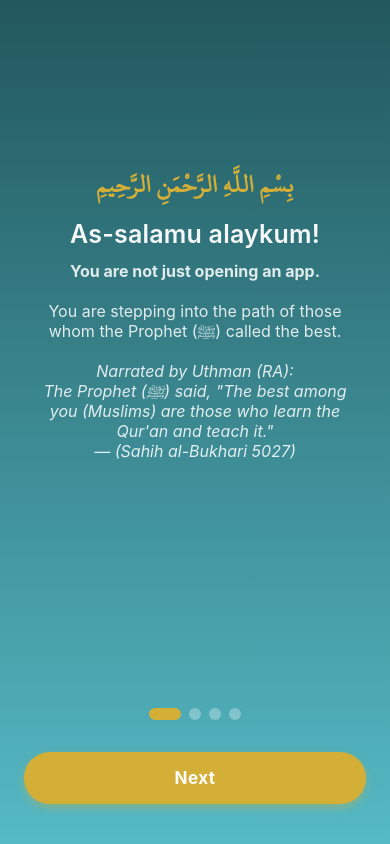
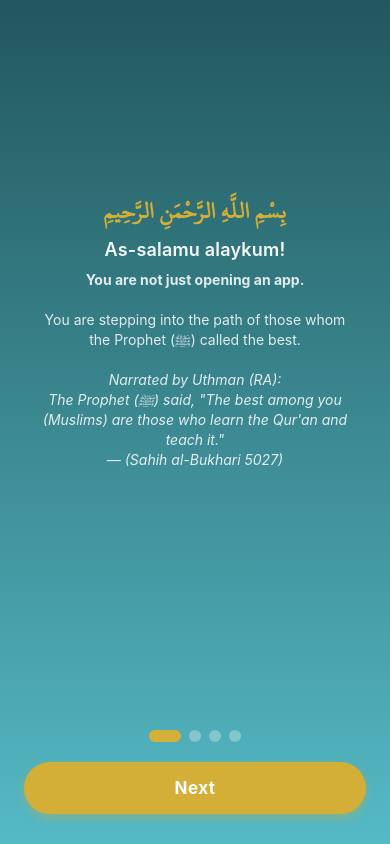
Before and after one commit to learning2codenowq/quranhifdhapp, a React Native app: screen /Onboarding in a window 390 px wide. Built offline with nearby package versions, Linux system fonts and the light colour scheme; what expo-notifications would draw is missing.

Commit message:
fixed spacing in onboarding

```diff
--- a/src/screens/OnboardingScreen.js
+++ b/src/screens/OnboardingScreen.js
@@ -135,10 +135,8 @@ export default function OnboardingScreen({ navigation }) {
   navigation.replace('Dashboard');
 
   // Schedule notifications AFTER navigation to prevent immediate triggers
-  setTimeout(async () => {
-    await NotificationService.scheduleNotifications(morningTimeObj, eveningTimeObj, selectedTarget);
-    console.log('📋 Notifications scheduled after onboarding completion');
-  }, 3000);
+  await NotificationService.scheduleNotifications(morningTimeObj, eveningTimeObj, selectedTarget);
+console.log('📋 Notifications scheduled for future times only');
 }
   };
 
@@ -444,36 +442,38 @@ const styles = StyleSheet.create({
 
   centeredContent: {
     flex: 1,
-    justifyContent: 'center',
+    justifyContent: 'center', // Changed from space-between to center
     alignItems: 'center',
     paddingHorizontal: 24,
-    paddingVertical: 20,
+    paddingVertical: 40, // Reduced from more
+    paddingTop: 20, // Much less top padding
   },
 
   headerSection: {
     alignItems: 'center',
-    marginBottom: 60,
+    marginBottom: 30, // Reduced from 60
     paddingHorizontal: 16,
+    marginTop: 0, // Remove extra top margin
   },
   title: {
-    fontSize: 26,
+    fontSize: 24, // Reduced from 26
     fontWeight: '800',
     color: 'white',
     textAlign: 'center',
-    marginBottom: 16,
+    marginBottom: 12, // Reduced from 16
     letterSpacing: 0.3,
-    lineHeight: 36,
+    lineHeight: 32, // Reduced from 36
   },
   subtitle: {
-    fontSize: 25,
+    fontSize: 18, // Reduced from 20
     fontWeight: '600',
     color: 'rgba(255, 255, 255, 0.95)',
     textAlign: 'center',
-    marginBottom: 12,
+    marginBottom: 10, // Reduced from 12
     letterSpacing: 0.2,
   },
   description: {
-    fontSize: 16,
+    fontSize: 14, // Reduced from 16
     color: 'rgba(255, 255, 255, 0.85)',
     textAlign: 'center',
     lineHeight: 20,
@@ -483,6 +483,7 @@ const styles = StyleSheet.create({
   dynamicContent: {
     alignItems: 'center',
     width: '100%',
+    flex: 0, // Don't let it expand
   },
 
   nameInput: {
@@ -507,27 +508,28 @@ const styles = StyleSheet.create({
   targetSelectionContainer: {
     width: '100%',
     alignItems: 'center',
+    marginBottom: 15, // Reduced spacing
   },
   targetGrid: {
     flexDirection: 'row',
     flexWrap: 'wrap',
     justifyContent: 'space-between',
     width: '90%',
-    marginBottom: 30,
+    marginBottom: 20, // Reduced from 30
   },
   targetItemContainer: {
     width: '48%',
     alignItems: 'center',
-    marginBottom: 16,
+    marginBottom: 12, // Reduced from 16
   },
   targetCard: {
     backgroundColor: 'rgba(255, 255, 255, 0.12)',
     borderRadius: 16,
     borderWidth: 2,
     borderColor: 'rgba(255, 255, 255, 0.25)',
-    padding: 20,
+    padding: 18, // Reduced from 20
     width: '100%',
-    height: 110,
+    height: 100, // Reduced from 110
     alignItems: 'center',
     justifyContent: 'center',
     position: 'relative',
@@ -547,14 +549,14 @@ const styles = StyleSheet.create({
     transform: [{ scale: 1.02 }],
   },
   targetNumber: {
-    fontSize: 32,
+    fontSize: 30, // Reduced from 32
     fontWeight: '800',
     color: 'white',
     marginBottom: 4,
     letterSpacing: -0.5,
   },
   targetLabel: {
-    fontSize: 12,
+    fontSize: 11, // Reduced from 12
     color: 'rgba(255, 255, 255, 0.9)',
     fontWeight: '500',
   },
@@ -562,10 +564,10 @@ const styles = StyleSheet.create({
     color: 'white',
   },
   recommendedBadge: {
-    fontSize: 8,
+    fontSize: 7, // Reduced from 8
     color: '#d4af37',
     fontWeight: '700',
-    marginTop: 8,
+    marginTop: 6, // Reduced from 8
     backgroundColor: 'rgba(212, 175, 55, 0.2)',
     paddingHorizontal: 6,
     paddingVertical: 2,
@@ -614,43 +616,44 @@ const styles = StyleSheet.create({
   estimateCard: {
     backgroundColor: 'rgba(255, 255, 255, 0.15)',
     borderRadius: 14,
-    padding: 20,
+    padding: 16, // Reduced from 20
     width: '90%',
     borderLeftWidth: 4,
     borderLeftColor: '#d4af37',
     alignItems: 'center',
+    marginTop: 10, // Added spacing from grid
   },
   estimateTitle: {
-    fontSize: 16,
+    fontSize: 15, // Reduced from 16
     fontWeight: '700',
     color: 'white',
-    marginBottom: 12,
+    marginBottom: 10, // Reduced from 12
     textAlign: 'center',
   },
   estimateDetails: {
     alignItems: 'center',
   },
   estimateDays: {
-    fontSize: 18,
+    fontSize: 16, // Reduced from 18
     color: 'white',
     fontWeight: '700',
-    marginBottom: 6,
+    marginBottom: 5, // Reduced from 6
   },
   estimateDate: {
-    fontSize: 14,
+    fontSize: 13, // Reduced from 14
     color: 'rgba(255, 255, 255, 0.85)',
     fontWeight: '500',
   },
 
   bottomNavigation: {
     paddingHorizontal: 24,
-    paddingBottom: 40,
-    paddingTop: 20,
+    paddingBottom: 30, // Reduced from 40
+    paddingTop: 15, // Reduced from 20
   },
   indicatorContainer: {
     flexDirection: 'row',
     justifyContent: 'center',
-    marginBottom: 32,
+    marginBottom: 20, // Reduced from 32
     gap: 8,
   },
   indicator: {
@@ -705,7 +708,6 @@ const styles = StyleSheet.create({
     fontWeight: '700',
     letterSpacing: 0.5,
   },
-
   modalOverlay: {
     flex: 1,
     backgroundColor: 'rgba(0, 0, 0, 0.7)',
--- a/src/services/NotificationService.js
+++ b/src/services/NotificationService.js
@@ -55,67 +55,51 @@ export class NotificationService {
     console.log('🗑️ Cancelled all existing notifications');
 
     const now = new Date();
-    console.log('⏰ Current time:', now.toLocaleString());
 
-    // Calculate next morning time
+    // Calculate next morning occurrence
     const nextMorning = new Date();
     nextMorning.setHours(morningTime.hour, morningTime.minute, 0, 0);
 
-    // If morning time has passed today, schedule for tomorrow
+    // If morning time already passed today, schedule for tomorrow
     if (nextMorning <= now) {
       nextMorning.setDate(nextMorning.getDate() + 1);
     }
 
-    // Calculate next evening time
+    // Calculate next evening occurrence
     const nextEvening = new Date();
     nextEvening.setHours(eveningTime.hour, eveningTime.minute, 0, 0);
 
-    // If evening time has passed today, schedule for tomorrow
+    // If evening time already passed today, schedule for tomorrow
     if (nextEvening <= now) {
       nextEvening.setDate(nextEvening.getDate() + 1);
     }
 
-    console.log('📅 Next morning:', nextMorning.toLocaleString());
-    console.log('📅 Next evening:', nextEvening.toLocaleString());
+    console.log('📅 Next morning notification:', nextMorning.toLocaleString());
+    console.log('📅 Next evening notification:', nextEvening.toLocaleString());
 
-    // Schedule morning notification (FIXED TRIGGER FORMAT)
+    // Schedule first morning notification using DATE (no immediate trigger)
     await Notifications.scheduleNotificationAsync({
       content: {
         title: '🌅 As-salamu alaykum!',
         body: `Ready for today's Quran session? Goal: ${dailyGoal} ayahs`,
         sound: true,
       },
-      trigger: {
-        type: 'date',
-        date: nextMorning,
-        repeats: false,
-      },
+      trigger: nextMorning,
     });
 
-    // Schedule evening notification (FIXED TRIGGER FORMAT)
+    // Schedule first evening notification using DATE (no immediate trigger)
     await Notifications.scheduleNotificationAsync({
       content: {
         title: '🌙 Don\'t break your streak!',
         body: 'Don\'t forget to memorize the Quran today',
         sound: true,
       },
-      trigger: {
-        type: 'date',
-        date: nextEvening,
-        repeats: false,
-      },
+      trigger: nextEvening,
     });
 
-    // Schedule recurring daily notifications (these start from tomorrow onwards)
-    const tomorrowMorning = new Date(nextMorning);
-    if (tomorrowMorning.toDateString() === now.toDateString()) {
-      tomorrowMorning.setDate(tomorrowMorning.getDate() + 1);
-    }
-
-    const tomorrowEvening = new Date(nextEvening);
-    if (tomorrowEvening.toDateString() === now.toDateString()) {
-      tomorrowEvening.setDate(tomorrowEvening.getDate() + 1);
-    }
+    // Schedule recurring morning (starts day after first notification)
+    const recurringMorningStart = new Date(nextMorning);
+    recurringMorningStart.setDate(recurringMorningStart.getDate() + 1);
 
     await Notifications.scheduleNotificationAsync({
       content: {
@@ -130,6 +114,10 @@ export class NotificationService {
       },
     });
 
+    // Schedule recurring evening (starts day after first notification)
+    const recurringEveningStart = new Date(nextEvening);
+    recurringEveningStart.setDate(recurringEveningStart.getDate() + 1);
+
     await Notifications.scheduleNotificationAsync({
       content: {
         title: '🌙 Don\'t break your streak!',
@@ -143,7 +131,7 @@ export class NotificationService {
       },
     });
 
-    console.log('✅ All notifications scheduled for future times only');
+    console.log('✅ Notifications scheduled successfully (no immediate triggers)');
     return true;
   } catch (error) {
     console.error('❌ Error scheduling notifications:', error);
```
